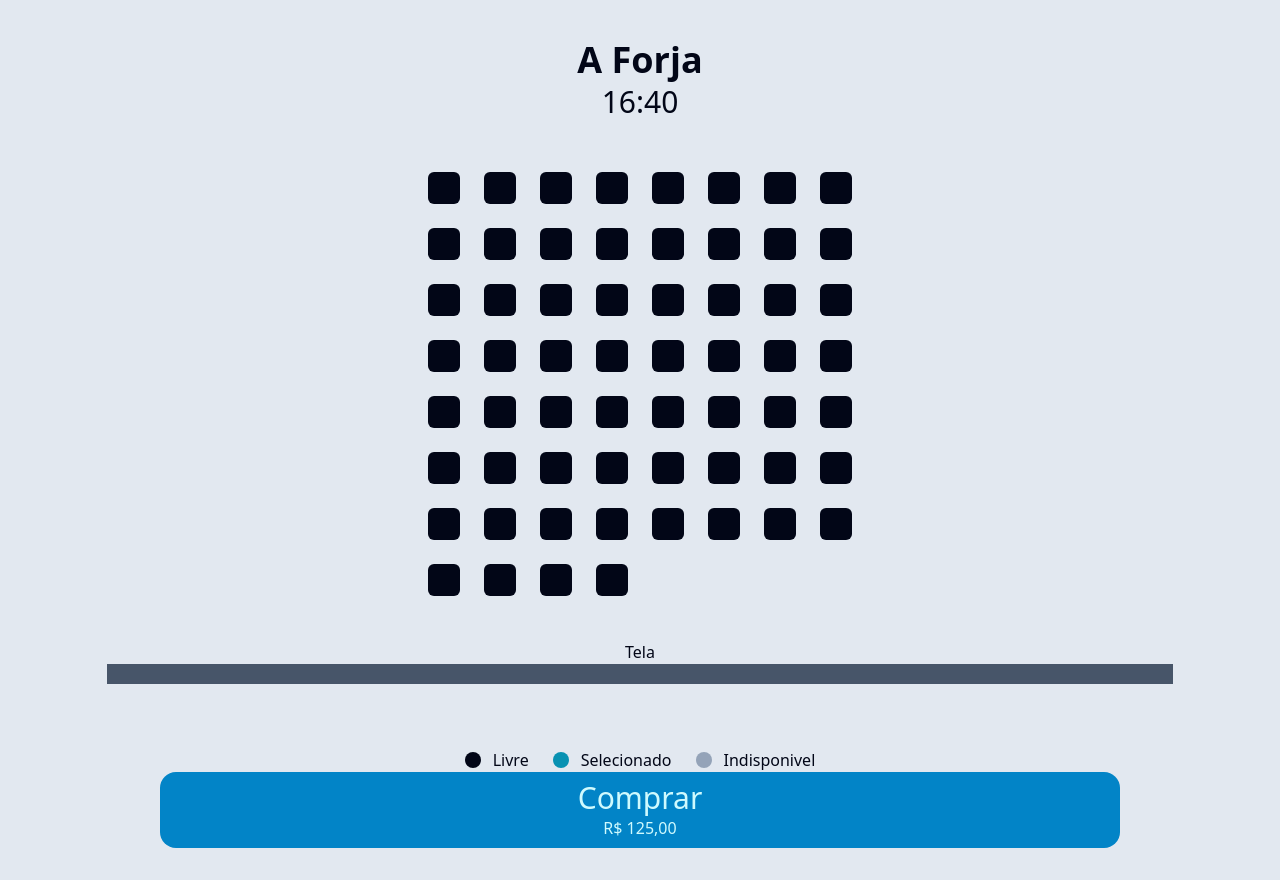
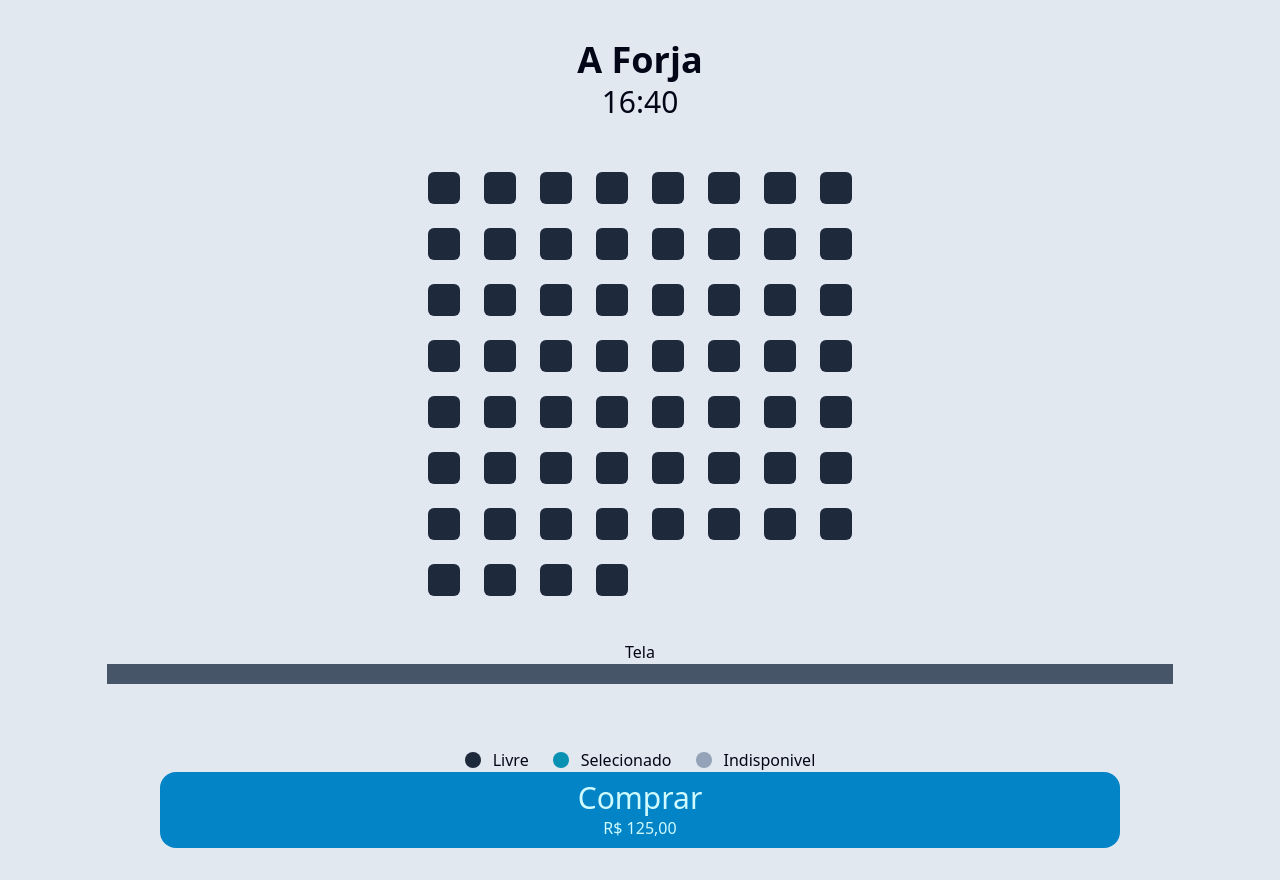
Before and after one commit to MelloBirkan/go-tickets-app, a Next.js app: page / in a window 1280 px wide. Built offline with nearby package versions, Linux system fonts and the light colour scheme.

Commit message:
Fix no shading de algumas cores

```diff
--- a/src/app/page.js
+++ b/src/app/page.js
@@ -30,7 +30,7 @@ const TitleAndDescription = ({
 const Circle = ({color = "white"}) => {
   const colorClasses = {
     "slate": "bg-slate-400",
-    "white": "dark:bg-slate-50 bg-slate-950",
+    "white": "dark:bg-slate-100 bg-slate-800",
     "cyan": "bg-cyan-600",
   };
 
@@ -76,7 +76,7 @@ function ScreenLocation() {
 function Square({color = "white", modifier = ""}) {
   const colorClasses = {
     "slate": "bg-slate-400",
-    "white": "dark:bg-slate-50 bg-slate-950",
+    "white": "dark:bg-slate-100 bg-slate-800",
     "cyan": "bg-cyan-600",
   }
 
```
